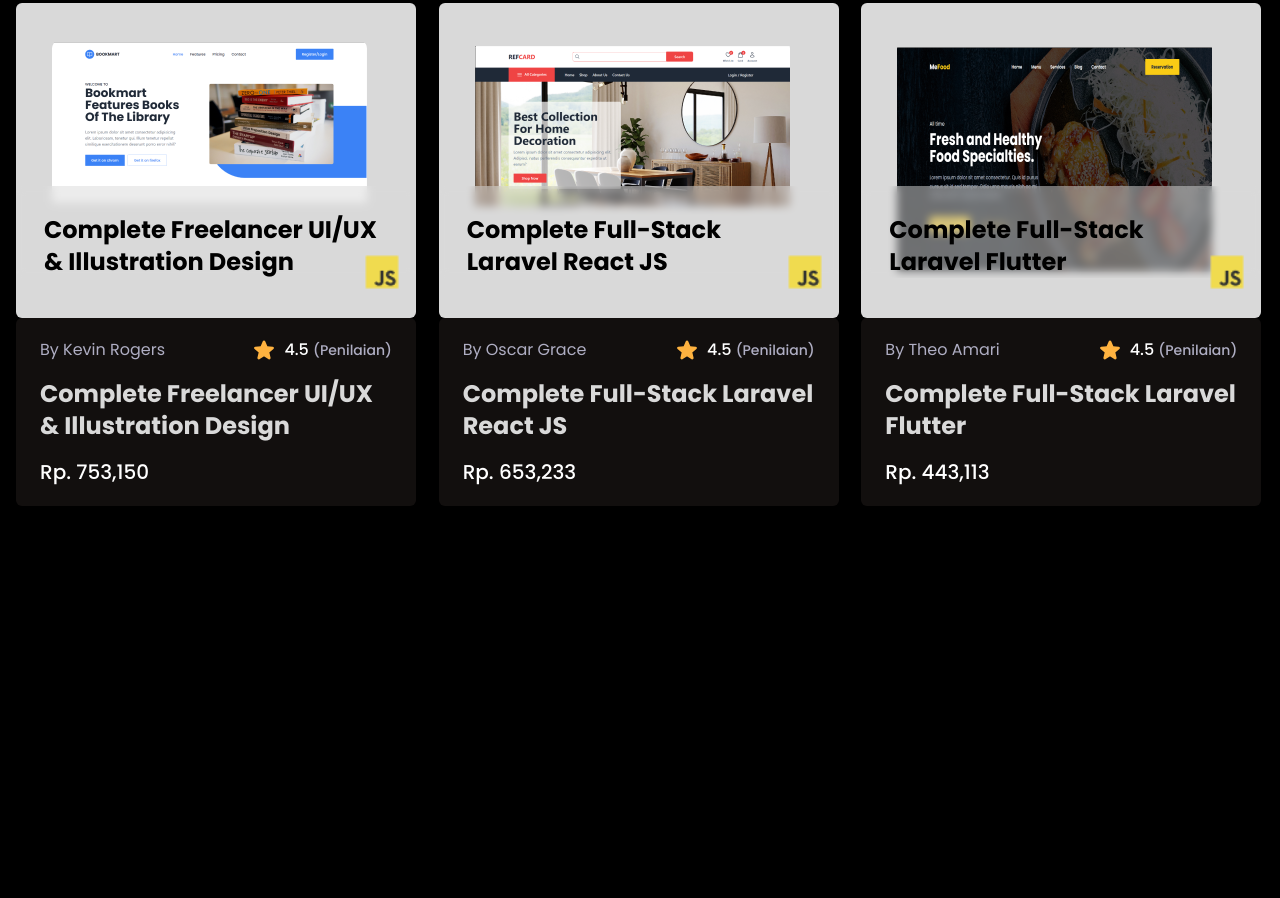
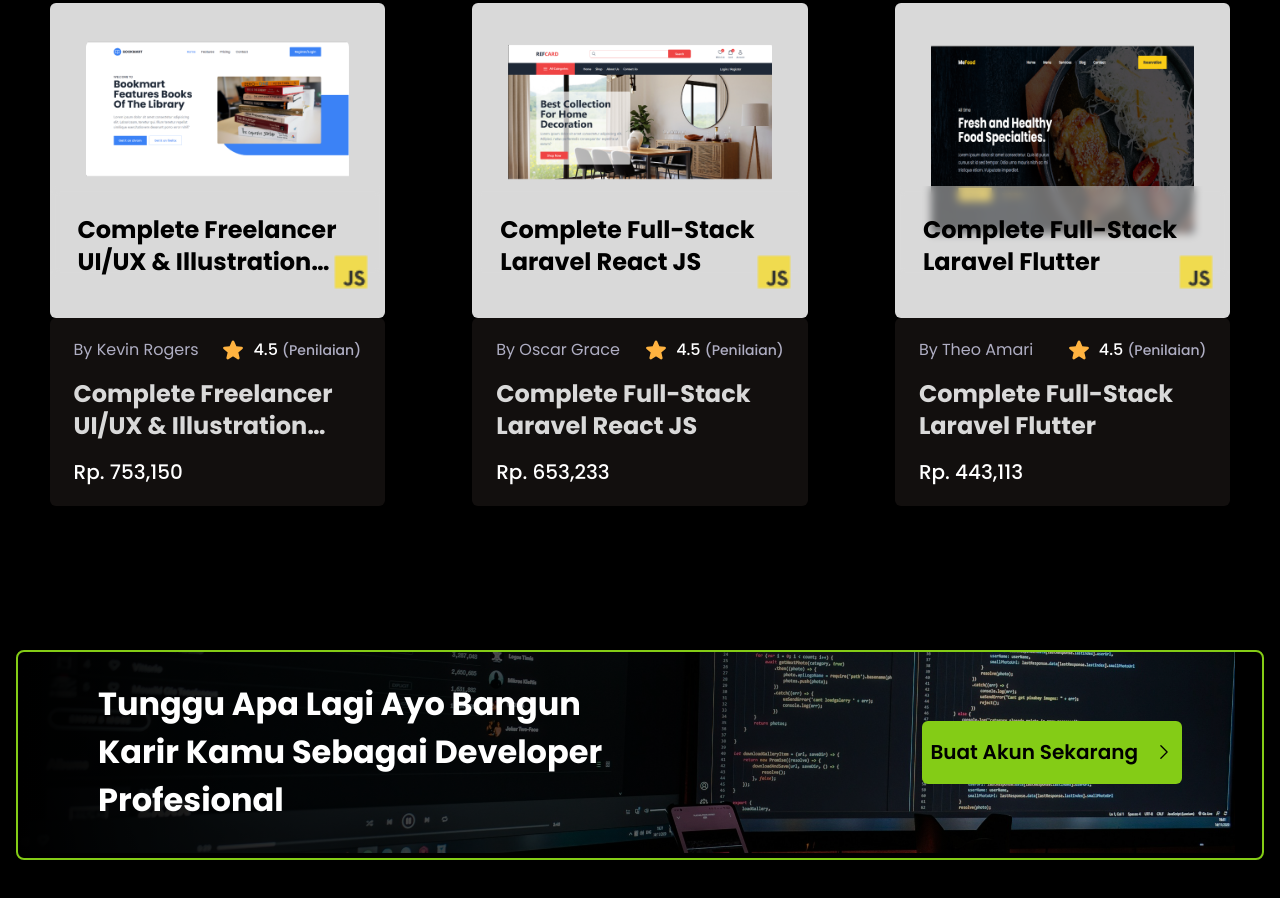
Before and after one commit to ashkannaseri2112/Lime-Code, a website: page public/index.html in a window 1280 px wide. Shown: the part 4072-4970 px from the top of the page. Before the commit the page ends 4610 px from the top, so only its background shows below. Drawn offline with Linux system fonts and the light colour scheme.

Commit message:
compelete Section Develop

```diff
--- a/public/index.html
+++ b/public/index.html
@@ -511,12 +511,16 @@
       </div>
       <!-- Kelas -->
       <div class="container">
-        <div class="flex flex-col sm:flex-row justify-between items-end md:mt-36 mb-24">
+        <div
+          class="flex flex-col sm:flex-row justify-between items-end md:mt-36 mb-24"
+        >
           <div class="kelas-title mt-16 lg:mt-0 text-center sm:text-left">
-            <span class="text-green-350 text-2xl font-PoppinsSemibold "
+            <span class="text-green-350 text-2xl font-PoppinsSemibold"
               >kelas terbaru</span
             >
-            <h3 class=" text-3xl md:text-[40px]/[3rem] font-PoppinsBold max-w-[406px]  md:text-left my-8 md:my-0 md:mt-8">
+            <h3
+              class="text-3xl md:text-[40px]/[3rem] font-PoppinsBold max-w-[406px] md:text-left my-8 md:my-0 md:mt-8"
+            >
               kelas terbaru online di lime
               <span class="text-green-350">code</span>
             </h3>
@@ -530,7 +534,28 @@
             </svg>
           </a>
         </div>
-        <div id="kelas-container" class="grid gap-x-5 grid-cols-1 md:grid-cols-2 lg:grid-cols-3 ">
+        <div
+          id="kelas-container"
+          class="grid gap-x-5 grid-cols-1 md:grid-cols-2 lg:grid-cols-3"
+        ></div>
+      </div>
+      <!-- Develop -->
+      <div class="container">
+        <div
+          class="py-7 px-12  w-5/6 mx-auto lg:px-20 develop border-2 border-green-350 rounded-lg my-14 md:my-28 md:w-full lg:h-[210px] bg-no-repeat"
+        >
+          <div class="flex flex-col gap-y-3 md:flex-row justify-between items-center gap-x-5">
+            <h4 class="max-w-[505px] line-clamp-2 lg:line-clamp-none text-[25px] lg:text-[32px] font-PoppinsBold">
+              tunggu apa lagi ayo bangun karir kamu sebagai developer
+              profesional
+            </h4>
+            <a
+              href="#"
+              class="max-w-[310px] line-clamp-1 lg:h-[63px]  lg:text-xl lg:gap-x-4 font-PoppinsSemibold p-2 bg-green-350 rounded-md flex-center text-black"
+              >buat akun sekarang
+              <svg class="w-5 h-5"><use href="#chevron-right"></use></svg>
+            </a>
+          </div>
         </div>
       </div>
     </main>
--- a/public/scripts/app.js
+++ b/public/scripts/app.js
@@ -115,7 +115,7 @@ arrayTec.map(function (lang) {
 });
 
 kelasArray.map(function(box){
-  kelasContainer.insertAdjacentHTML('beforeend',` <div class="kelas-box max-w-[400px] h-[535px]">
+  kelasContainer.insertAdjacentHTML('beforeend',` <div class="kelas-box w-5/6 mx-auto md:max-w-[400px] h-[535px]">
   <div
     class=" h-[315px] bg-[#D9D9D9] relative rounded-md px-9 py-9"
   >
--- a/public/src/input.css
+++ b/public/src/input.css
@@ -62,6 +62,9 @@
   .kelas-score{
     @apply flex justify-between
   }
+  .develop{
+    background: linear-gradient(90deg,rgba(0,0,0),rgba(0,0,0,0)),url(/public/images/Develop2.png);
+  }
 }
 
 @layer utilities {
```
Also changed, not shown: public/images/Develop2.png (added), public/styles/app.css.
